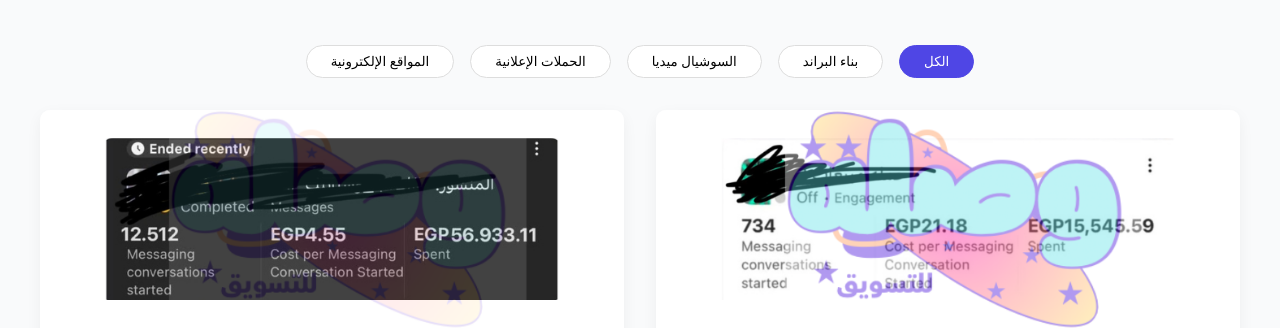
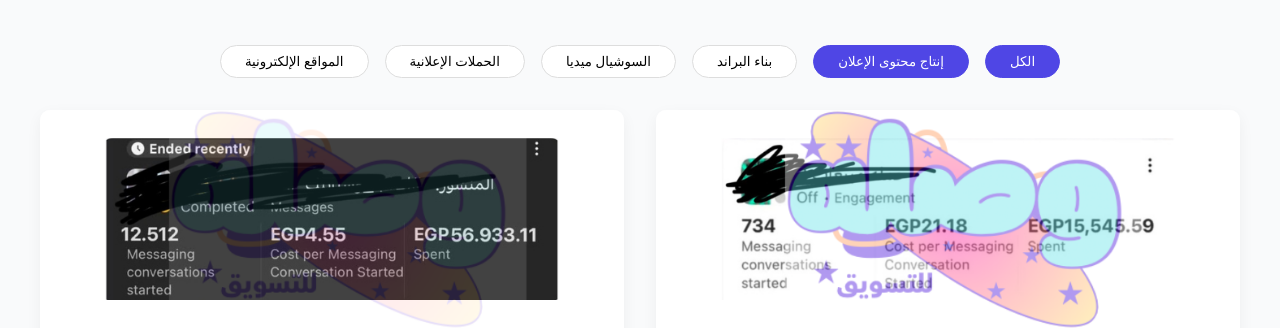
Before and after one commit to waslaeg/0, a plain HTML site: page portfolio.html in a window 1280 px wide. Shown: the part 476-804 px from the top of the page. Drawn offline with Linux system fonts and the light colour scheme.

Commit message:
Update portfolio.html

```diff
--- a/portfolio.html
+++ b/portfolio.html
@@ -433,6 +433,7 @@
         <!-- فلترة الأعمال حسب التصنيف -->
         <div class="portfolio-filter">
             <button class="filter-btn active" data-filter="all">الكل</button>
+                  <button class="filter-btn active" data-filter="Ad Content Production">إنتاج محتوى الإعلان</button>
             <button class="filter-btn" data-filter="branding">بناء البراند</button>
             <button class="filter-btn" data-filter="social">السوشيال ميديا</button>
             <button class="filter-btn" data-filter="campaigns">الحملات الإعلانية</button>
```
